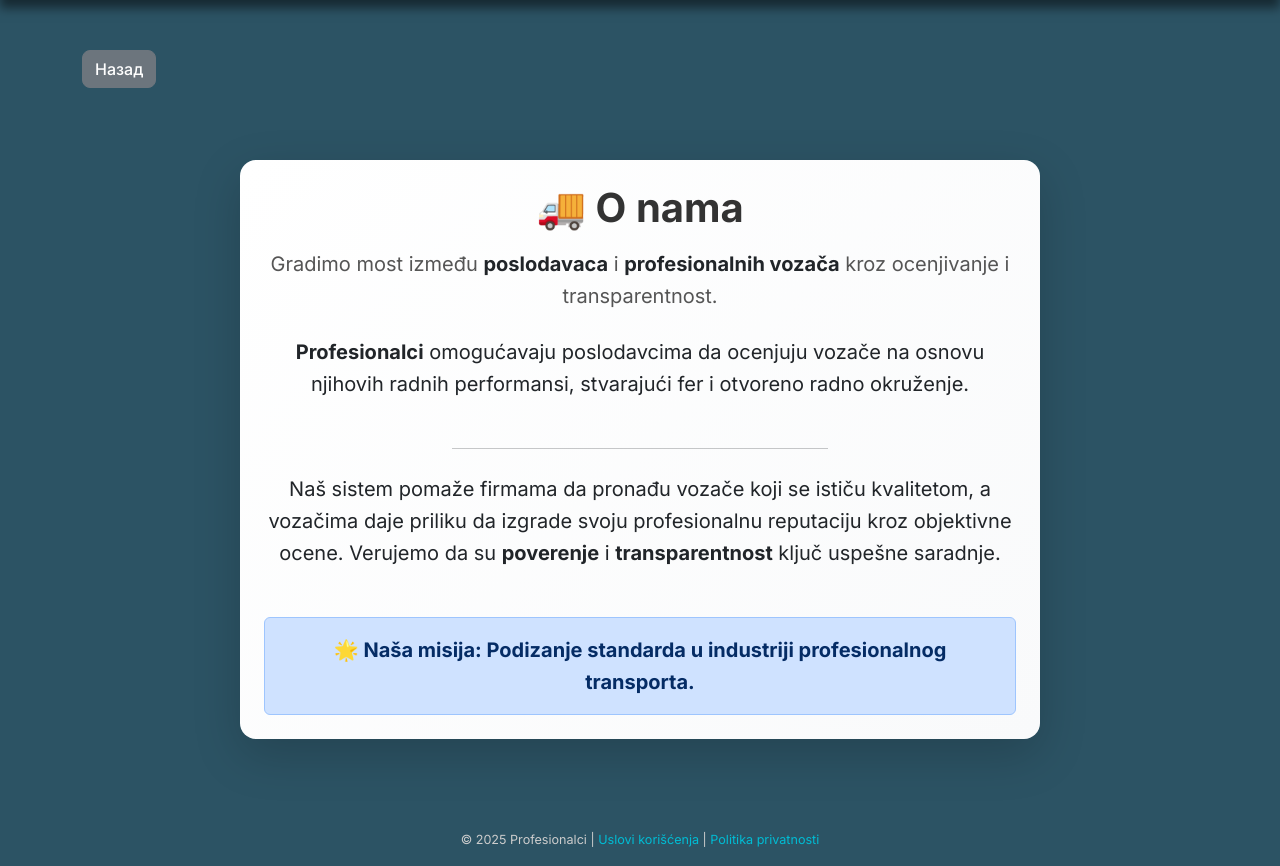
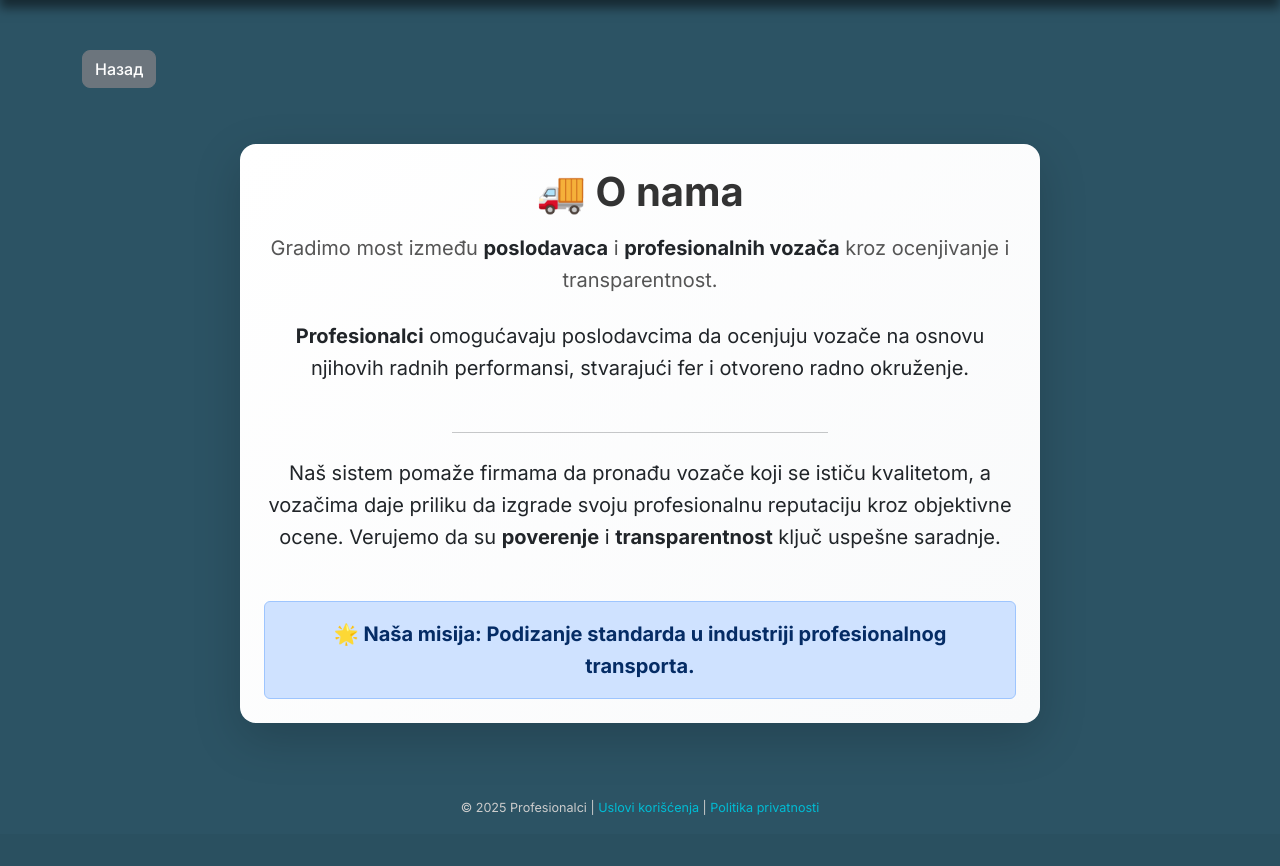
Before and after one commit to ivan1408993/profesionalci-app, a Flask app: page /about in a window 1280 px wide. Shown: the part 58-924 px from the top of the page. After the commit the page ends 873 px from the top, so only its background shows below. Run offline with Flask 3, Linux system fonts and the light colour scheme; some libraries are stand-ins or nearby versions.

Commit message:
base.html - popravljen deo posle navigacije, da se izbaci razmak

```diff
--- a/app/templates/base.html
+++ b/app/templates/base.html
@@ -107,7 +107,7 @@
 
 
 <!-- 📦 Sadržaj stranice -->
-<main class="flex-grow-1 py-4">
+<main class="flex-grow-1 py-2">
     <div class="container">
         {% block content %}{% endblock %}
     </div>
```
